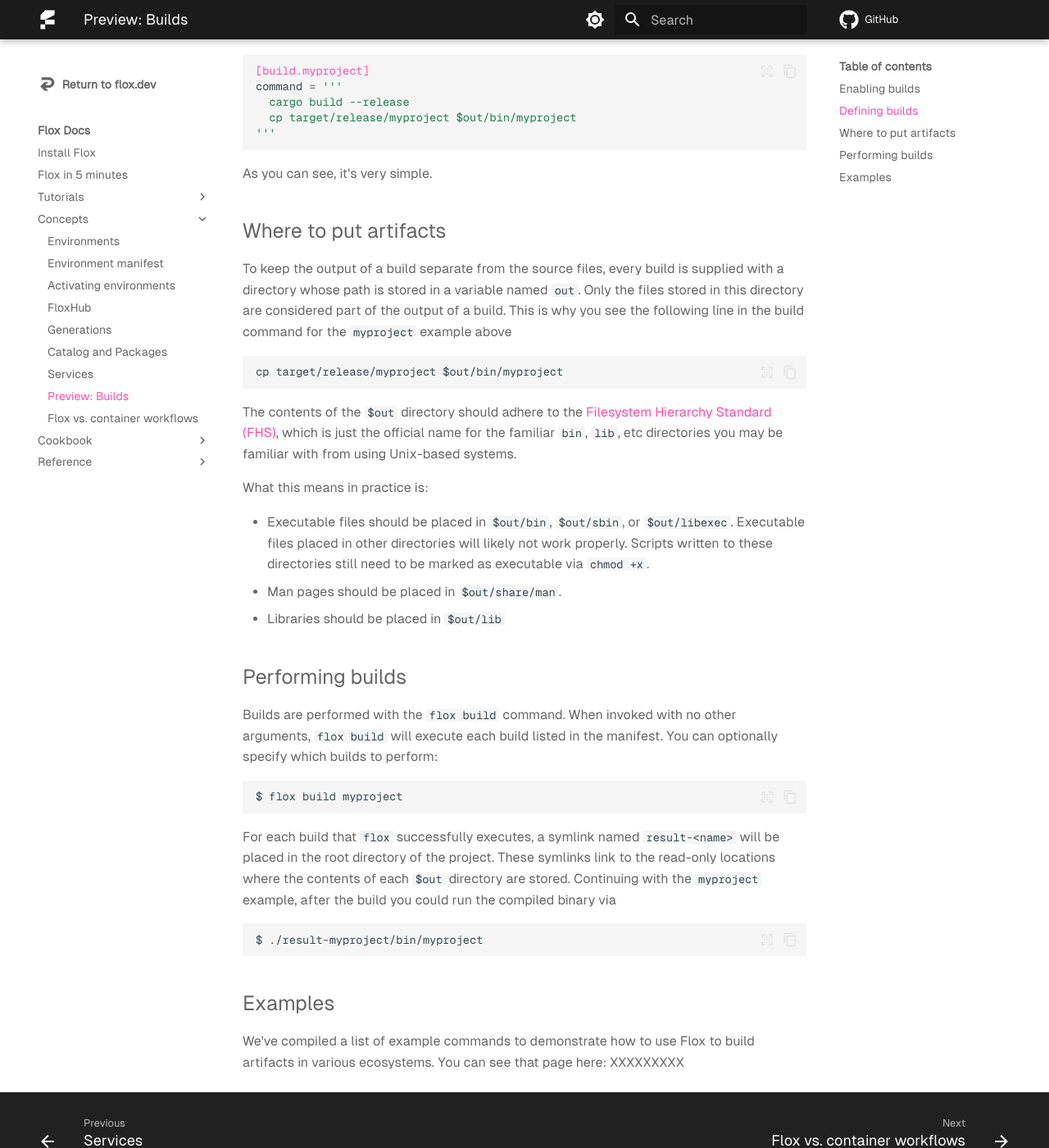
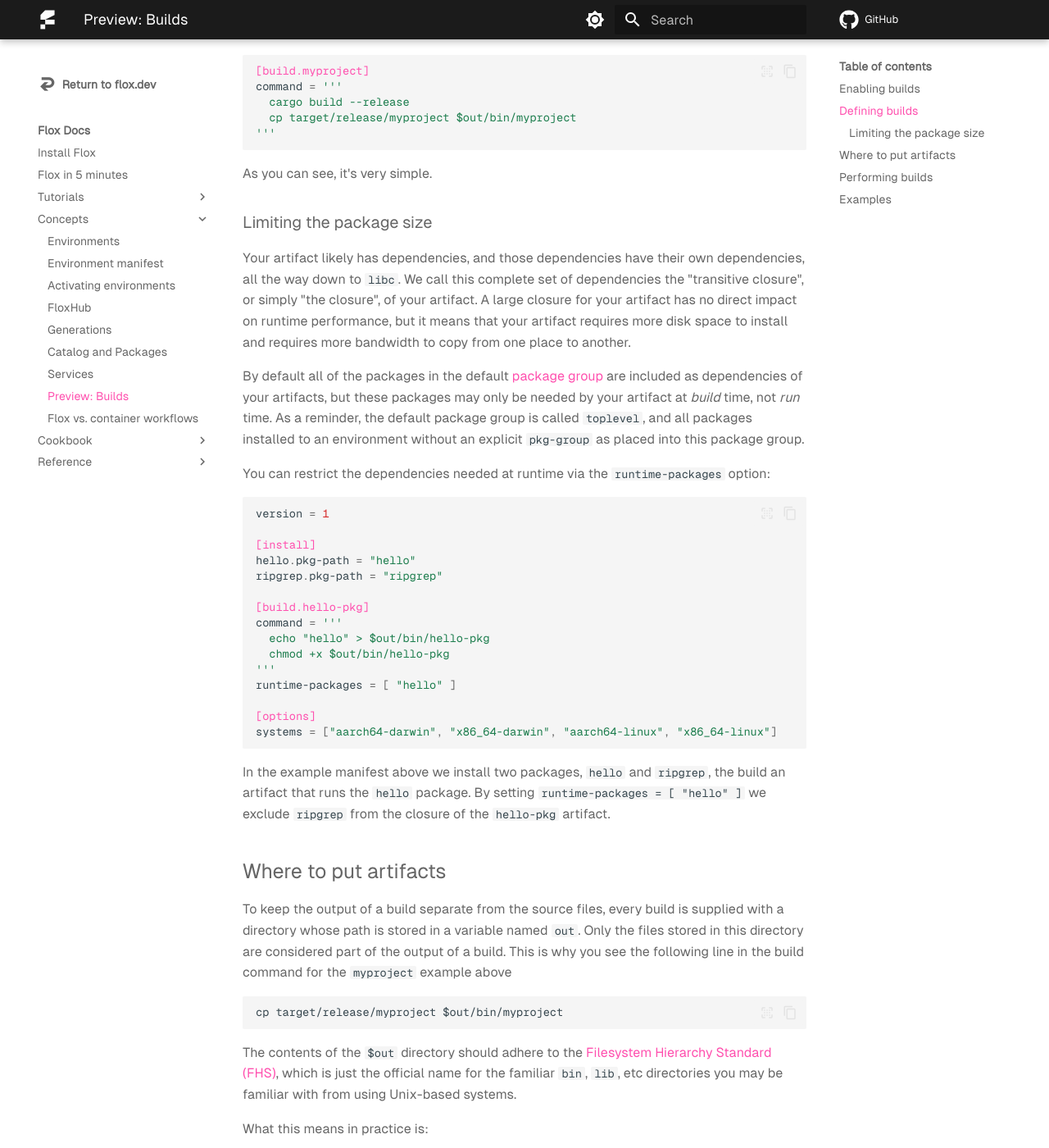
Before and after one commit to flox/floxdocs, an MkDocs documentation site: the page built from docs/concepts/manifest-builds.md, in a window 1280 px wide and 1400 px high, scrolled down 1056 px. Shown: the whole window at 82% size. Built offline with MkDocs 1.6.1 and Material for MkDocs 9.7.7, drawn with Linux system fonts in a browser that asks for light colours; plug-ins that fetch from the network failed and are left out; comment, search, counter and statistics services are not loaded.

Commit message:
chore: add runtime-packages explanation

````diff
--- a/docs/concepts/manifest-builds.md
+++ b/docs/concepts/manifest-builds.md
@@ -61,6 +61,51 @@
 
 As you can see, it's very simple.
 
+### Limiting the package size
+
+Your artifact likely has dependencies,
+and those dependencies have their own dependencies,
+all the way down to `libc`.
+We call this complete set of dependencies the "transitive closure",
+or simply "the closure", of your artifact.
+A large closure for your artifact has no direct impact on runtime performance,
+but it means that your artifact requires more disk space to install and requires
+more bandwidth to copy from one place to another.
+
+By default all of the packages in the default [package group][pkg-groups] are
+included as dependencies of your artifacts,
+but these packages may only be needed by your artifact at _build_ time,
+not _run_ time.
+As a reminder, the default package group is called `toplevel`,
+and all packages installed to an environment without an explicit `pkg-group`
+as placed into this package group.
+
+You can restrict the dependencies needed at runtime via the `runtime-packages`
+option:
+
+```toml
+version = 1
+
+[install]
+hello.pkg-path = "hello"
+ripgrep.pkg-path = "ripgrep"
+
+[build.hello-pkg]
+command = '''
+  echo "hello" > $out/bin/hello-pkg
+  chmod +x $out/bin/hello-pkg
+'''
+runtime-packages = [ "hello" ]
+
+[options]
+systems = ["aarch64-darwin", "x86_64-darwin", "aarch64-linux", "x86_64-linux"]
+```
+
+In the example manifest above we install two packages, `hello` and `ripgrep`,
+the build an artifact that runs the `hello` package.
+By setting `runtime-packages = [ "hello" ]` we exclude `ripgrep` from the
+closure of the `hello-pkg` artifact.
+
 ## Where to put artifacts
 
 To keep the output of a build separate from the source files,
@@ -120,3 +165,4 @@
 
 [services-concept]: ./services.md
 [fhs-docs]: https://en.wikipedia.org/wiki/Filesystem_Hierarchy_Standard
+[pkg-groups]: http://localhost:8000/docs/concepts/manifest/?h=package+group#installing-packages-to-package-groups
````
